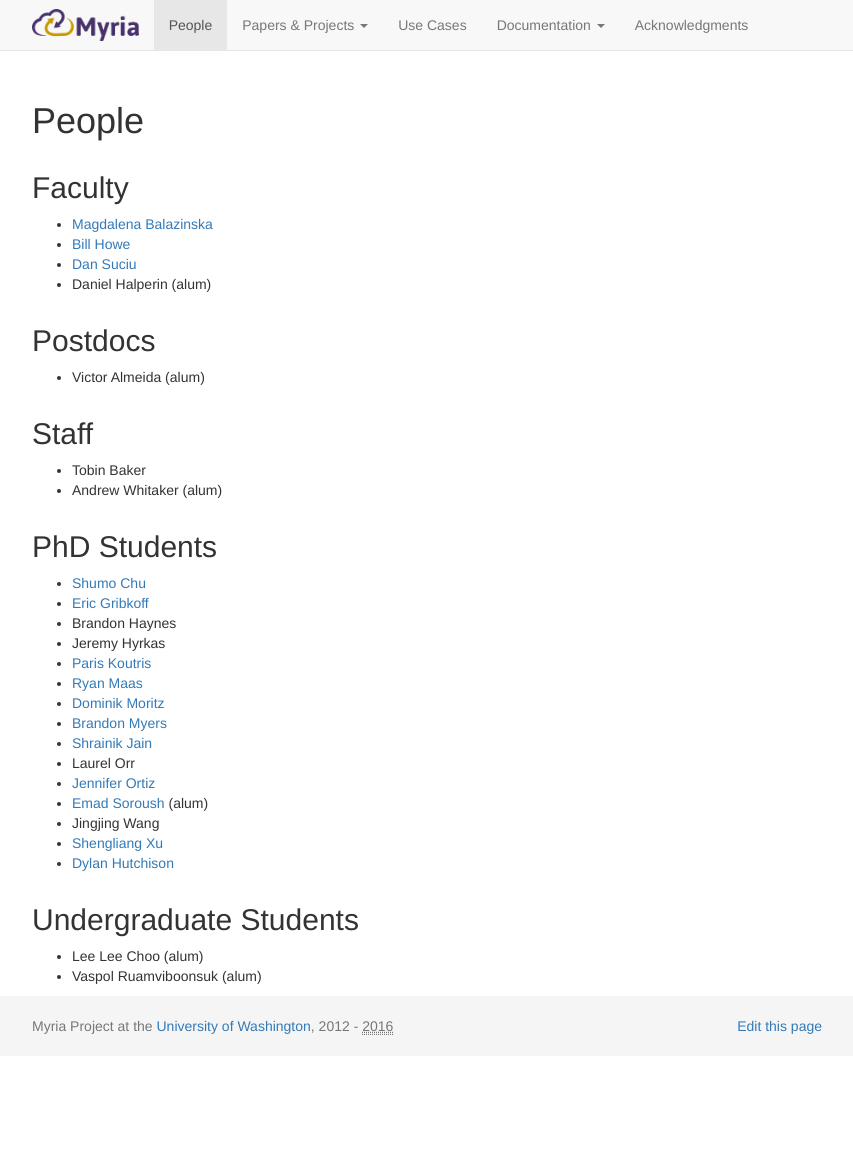
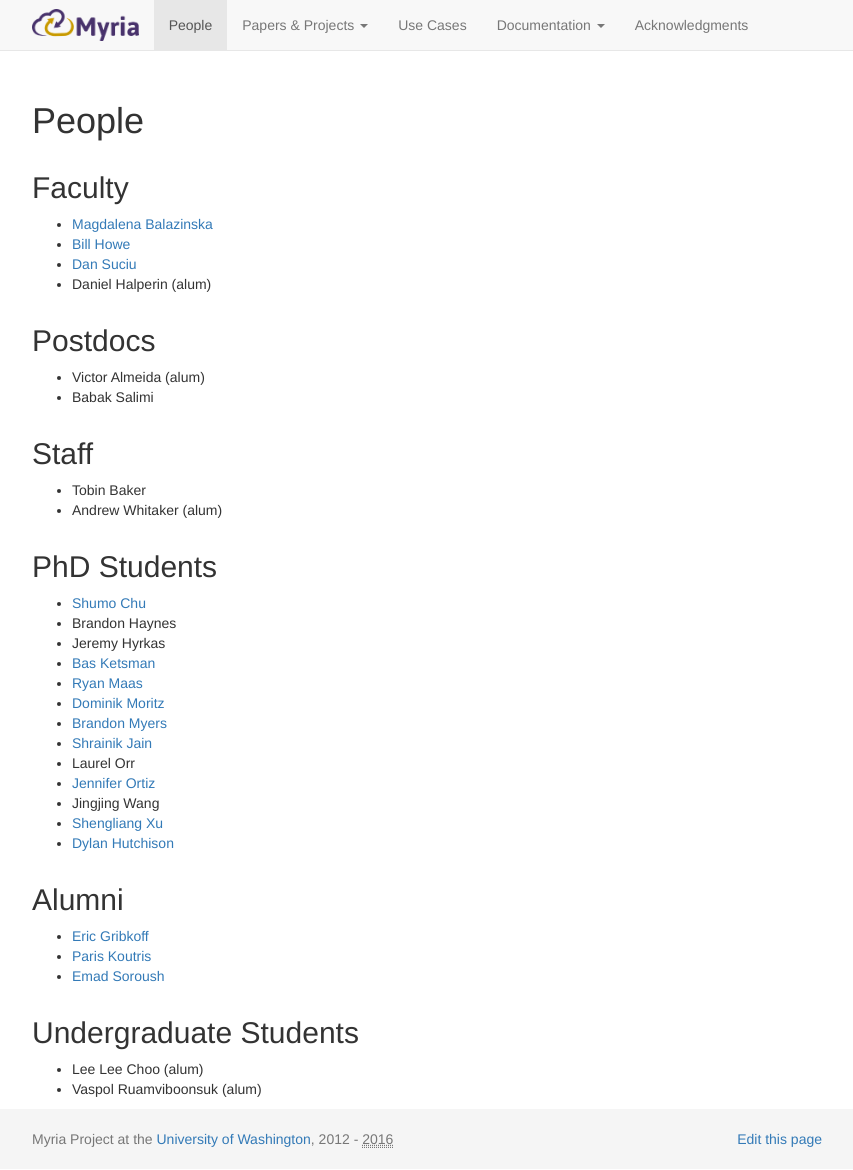
Before and after one commit to uwescience/myria-website, a Jekyll site: the page built from people.markdown, in a window 1280 px wide. Shown: the whole page, without its empty margins (213-1066 px from the left). Built offline with Jekyll 4.4.1, drawn with Linux system fonts in a browser that asks for light colours; nearby versions of some CDN libraries; Markdown is read by kramdown in place of the engine named in the settings; before the commit the page ends 1057 px from its top, so only the background shows below that.

Commit message:
Update people.markdown

```diff
--- a/people.markdown
+++ b/people.markdown
@@ -17,6 +17,7 @@ id: "people"
 ## Postdocs
 
 * Victor Almeida (alum)
+* Babak Salimi
 
 ## Staff
 
@@ -26,20 +27,24 @@ id: "people"
 ## PhD Students
 
 * [Shumo Chu](http://homes.cs.washington.edu/~chushumo/)
-* [Eric Gribkoff](http://homes.cs.washington.edu/~eagribko/)
 * Brandon Haynes
 * Jeremy Hyrkas
-* [Paris Koutris](http://homes.cs.washington.edu/~pkoutris/)
+* [Bas Ketsman](http://www.basketsman.com/)
 * [Ryan Maas](http://homes.cs.washington.edu/~maas/)
 * [Dominik Moritz](http://homes.cs.washington.edu/~domoritz/)
 * [Brandon Myers](http://homes.cs.washington.edu/~bdmyers/)
 * [Shrainik Jain](http://homes.cs.washington.edu/~shrainik/)
 * Laurel Orr
 * [Jennifer Ortiz](http://homes.cs.washington.edu/~jortiz16/)
-* [Emad Soroush](http://www.cs.washington.edu/homes/soroush/) (alum)
 * Jingjing Wang
 * [Shengliang Xu](http://homes.cs.washington.edu/~slxu/)
 * [Dylan Hutchison](https://www.linkedin.com/in/dylanhutchison)
+
+## Alumni
+
+* [Eric Gribkoff](http://homes.cs.washington.edu/~eagribko/)
+* [Paris Koutris](http://homes.cs.washington.edu/~pkoutris/)
+* [Emad Soroush](http://www.cs.washington.edu/homes/soroush/)
 
 ## Undergraduate Students
 
```
